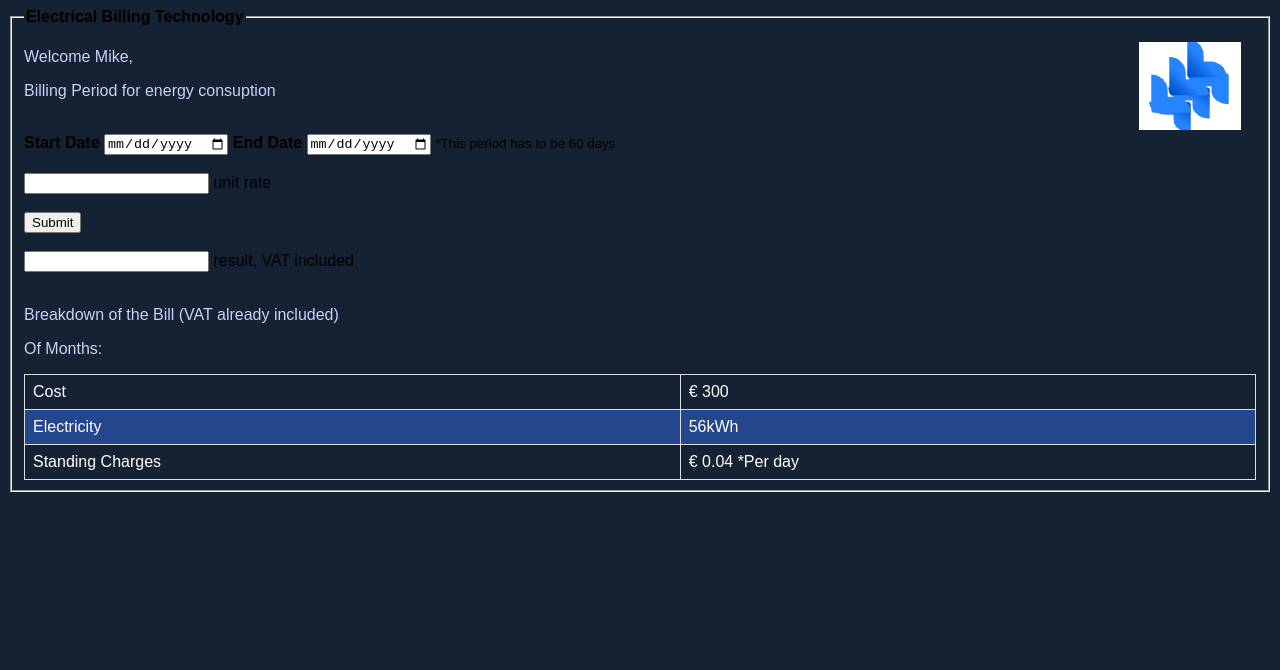
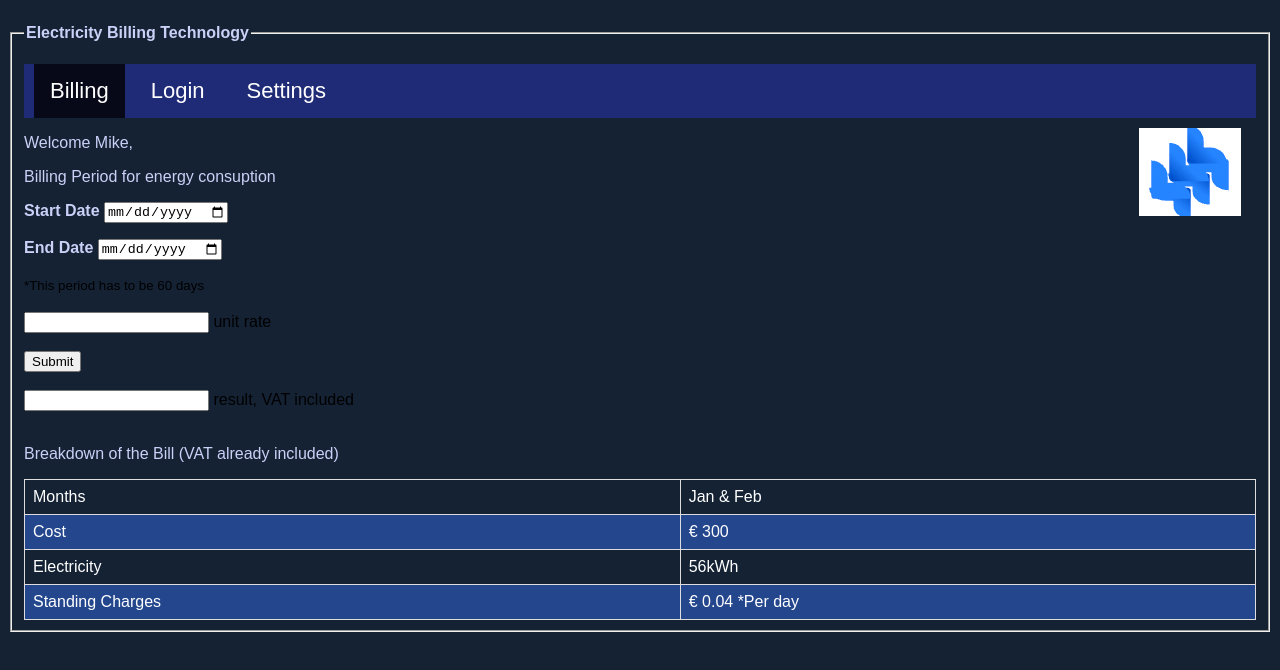
Before and after one commit to luizaalbuquerque/eletricityBill, an Electron app: page billing.html in a window 1280 px wide. Drawn offline with Linux system fonts and the light colour scheme.

Commit message:
addingNavBar

```diff
--- a/billing.html
+++ b/billing.html
@@ -15,16 +15,21 @@
     <div class="box">
         <form action="">
             <fieldset>
-                <legend><b>Electrical Billing Technology</b></legend>
+                <legend><p><b>Electricity Billing Technology</b></p></legend>
+                <ul>
+                    <li><a class="active" href="./billing.html">Billing</a></li>
+                    <li><a href="./register.html">Login</a></li>
+                    <li><a href="./settings.html">Settings</a></li>
 
+                  </ul>
                 <img class="logo" src="./images/logo.png">
                 <p>Welcome Mike,</p>
-                <p>Billing Period for energy consuption</p><br>
+                <p>Billing Period for energy consuption</p>
 
-                <label for="date_start"><b>Start Date</b></label>
-                <input type="date" name="date_birth" id="date_start" required>
-                <label for="date_end"><b>End Date</b></label>
-                <input type="date" name="date_end" id="date_end" required>
+                <label for="date_start"><p><b>Start Date</b></label>
+                <input type="date" name="date_birth" id="date_start" required></p>
+                <label for="date_end"><p><b>End Date</b></label>
+                <input type="date" name="date_end" id="date_end" required> </p>
                 <small><label>*This period has to be 60 days</label></small>
 
                 <br> <br>
@@ -40,9 +45,12 @@
                 </div><br>
                 <p>Breakdown of the Bill (VAT already included)</p>
 
-                <p>Of Months:</p>
                 <table>
+                    <tr>
+                        <td>Months</td>
+                        <td> Jan & Feb</td>
 
+                    </tr>
                     <tr>
                         <td>Cost</td>
                         <td> € 300</td>
--- a/package.json
+++ b/package.json
@@ -1,5 +1,5 @@
 {
- "name": "2020309 & 2020___",
+ "name": "2020309 & 2020352",
  "version": "1.0.0",
  "description": "Electricity Bill Package",
  "main": "index.js",
--- a/style.css
+++ b/style.css
@@ -134,3 +134,32 @@ table {
   tr:nth-child(even) {
     background-color: #23468d;
   }
+
+   /* navBar */
+  ul {
+  list-style-type: none;
+  margin: 0;
+  padding: 0;
+  overflow: hidden;
+  background-color: rgb(32, 43, 119);
+}
+
+li {
+  float: left;
+}
+
+li a {
+  display: block;
+  color: white;
+  text-align: center;
+  padding: 14px 16px;
+  text-decoration: none;
+}
+
+li a:hover:not(.active) {
+  background-color: rgb(26, 46, 199);
+}
+
+.active {
+  background-color: #070918;
+}
```
Also changed, not shown: settings.html (+6 -0 lines), 1 other file.
